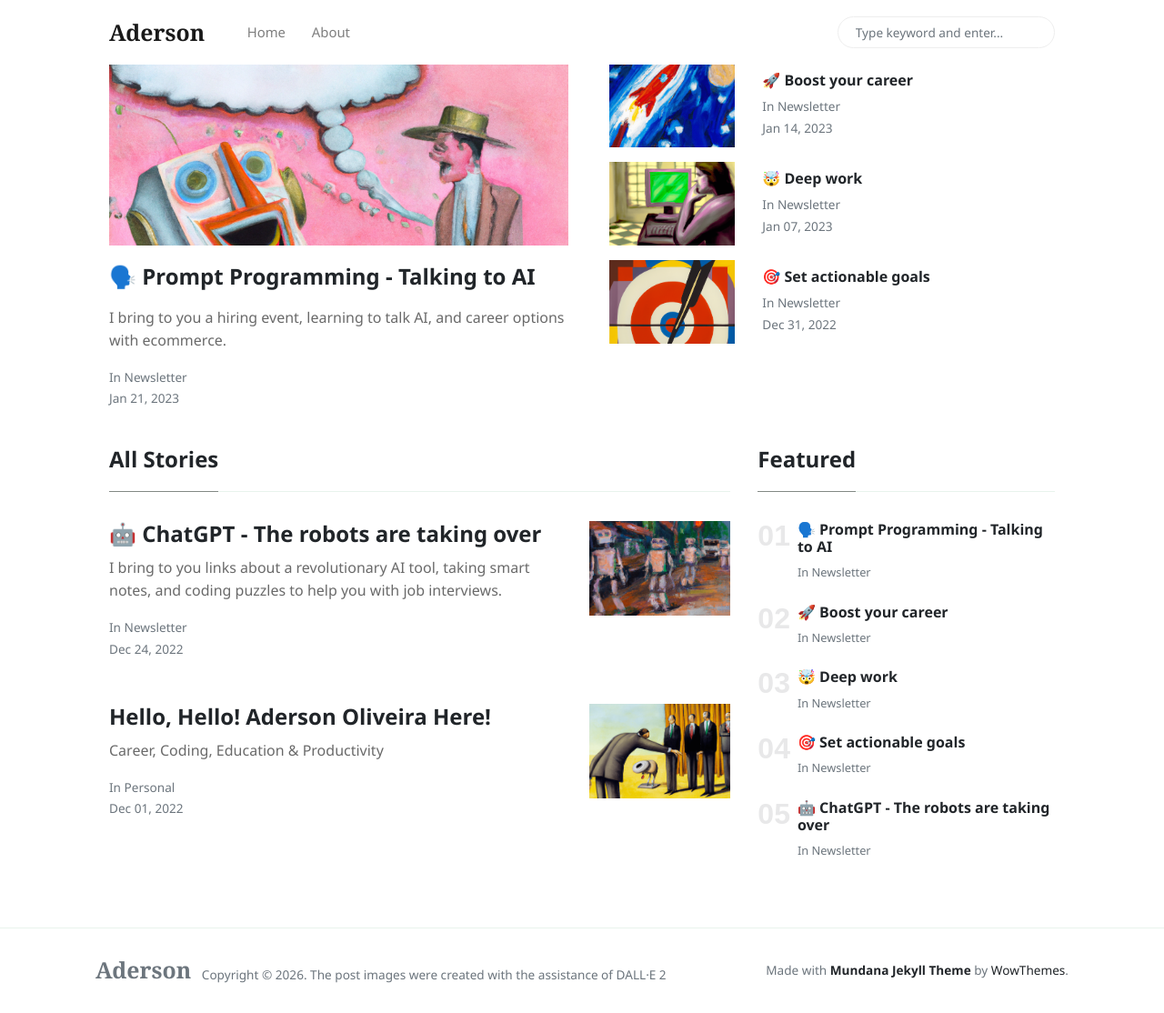
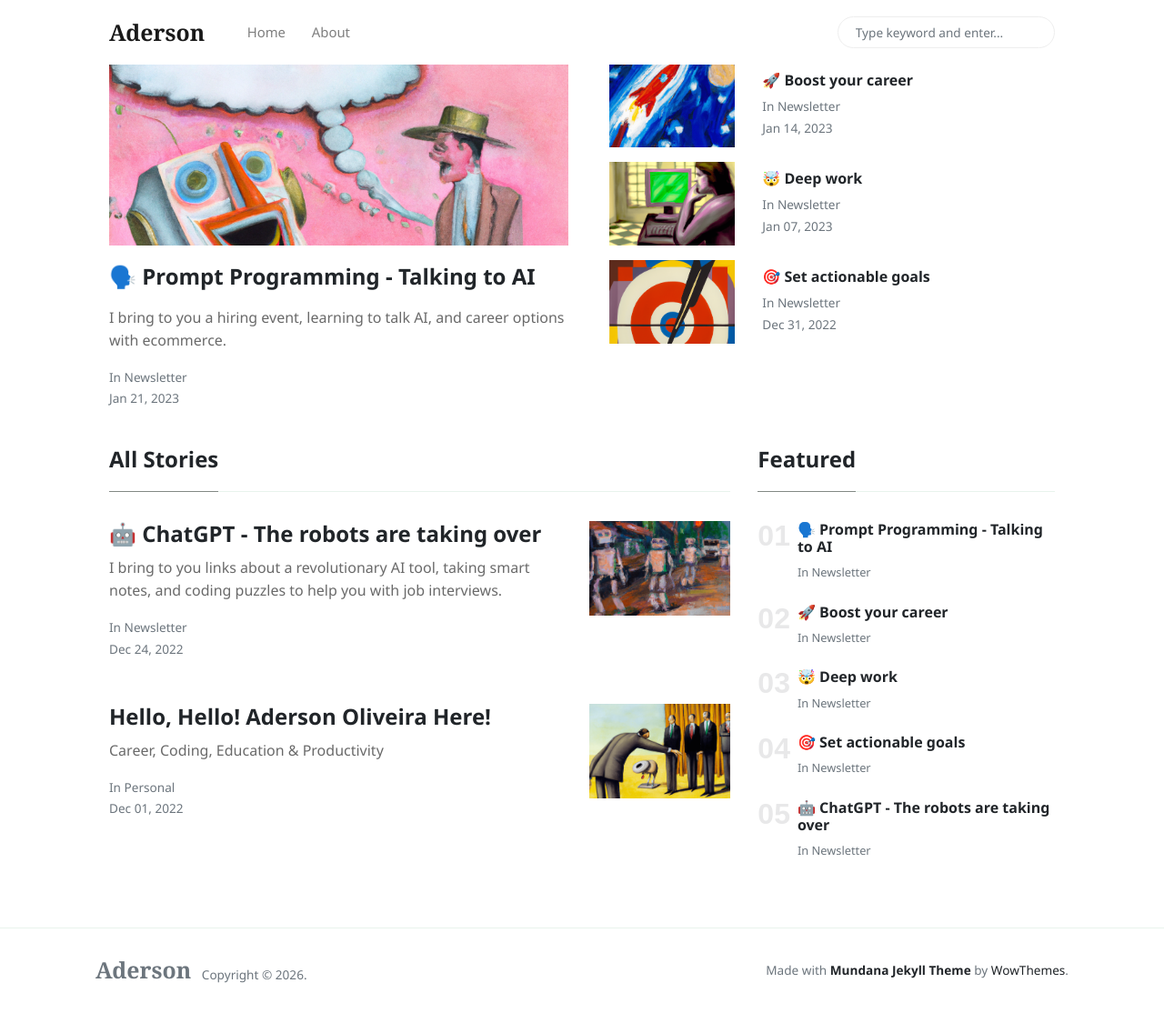
Before and after one commit to the-solo-coder/aderson, a Jekyll site: the page built from index.html, in a window 1280 px wide and 1114 px high. Shown: the whole window at 91% size. Built offline with Jekyll 4.4.1, drawn with Linux system fonts in a browser that asks for light colours; nearby versions of some CDN libraries; the list of posts is cut into pages by our own code.

Commit message:
Remove DALL-E image attribution from footer

```diff
--- a/_layouts/default.html
+++ b/_layouts/default.html
@@ -90,8 +90,6 @@
                 <span class="navbar-brand mr-2 mb-0"><strong>Aderson</strong></span>
                 <span>Copyright © <script>document.write(new Date().getFullYear())</script>.</span>
 
-                <span>The post images were created with the assistance of DALL·E 2</span>
-
             </div>
             <div>
                 Made with <a target="_blank" class="text-dark font-weight-bold" href="https://www.wowthemes.net/mundana-jekyll-theme/"> Mundana Jekyll Theme </a> by <a class="text-dark" target="_blank" href="https://www.wowthemes.net">WowThemes</a>.
```
